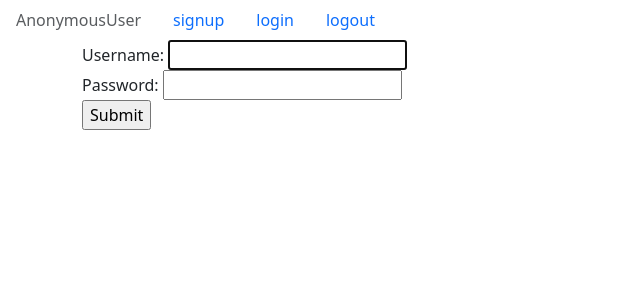
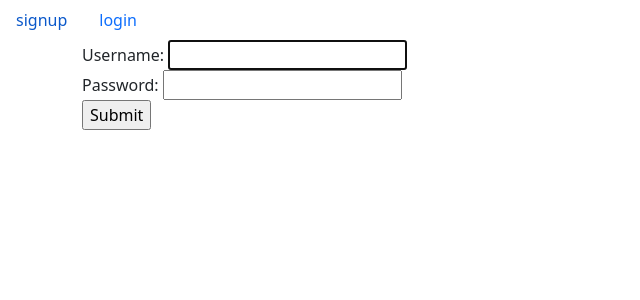
Before and after one commit to seongjin5743/AUTH, a Django app: page /accounts/login/ in a window 1280 px wide. Shown: the top 300 px of the page, without its empty margins (0-640 px from the left). Run offline with Django 5.2, Linux system fonts and the light colour scheme.

Commit message:
login or logout

```diff
--- a/templates/base.html
+++ b/templates/base.html
@@ -8,10 +8,14 @@
 </head>
 <body>
     <nav class="nav">
-        <a href="" class="nav-link disabled">{{user}}</a>
-        <a href="{% url 'accounts:signup' %}" class="nav-link">signup</a>
-        <a href="{% url 'accounts:login' %}" class="nav-link">login</a>
-        <a href="{% url 'accounts:logout' %}" class="nav-link">logout</a>
+        {% if user.is_authenticated %}
+            <a href="" class="nav-link disabled">{{user}}</a>
+            <a href="{% url 'accounts:logout' %}" class="nav-link">logout</a>
+
+        {% else %}
+            <a href="{% url 'accounts:signup' %}" class="nav-link">signup</a>
+            <a href="{% url 'accounts:login' %}" class="nav-link">login</a>
+        {% endif %}
     </nav>
     <div class="container">
         {% block body %}
```
